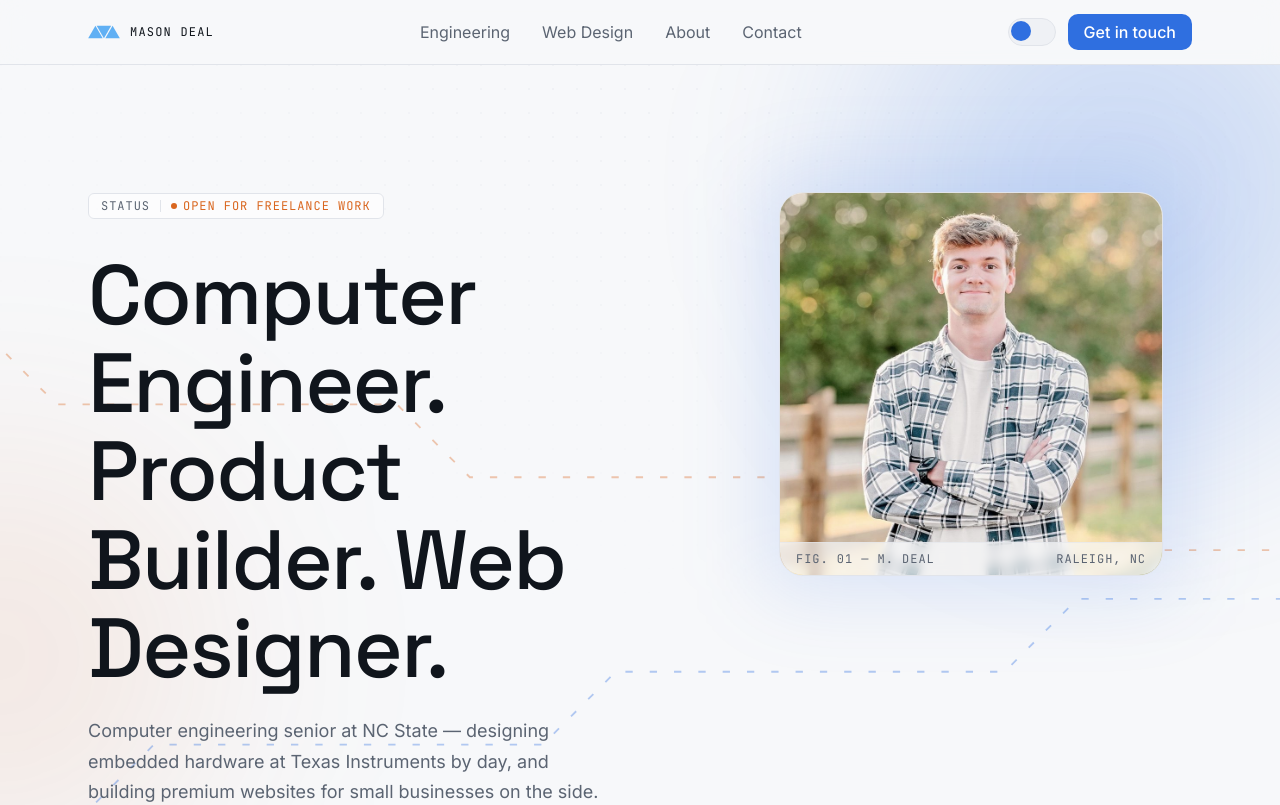
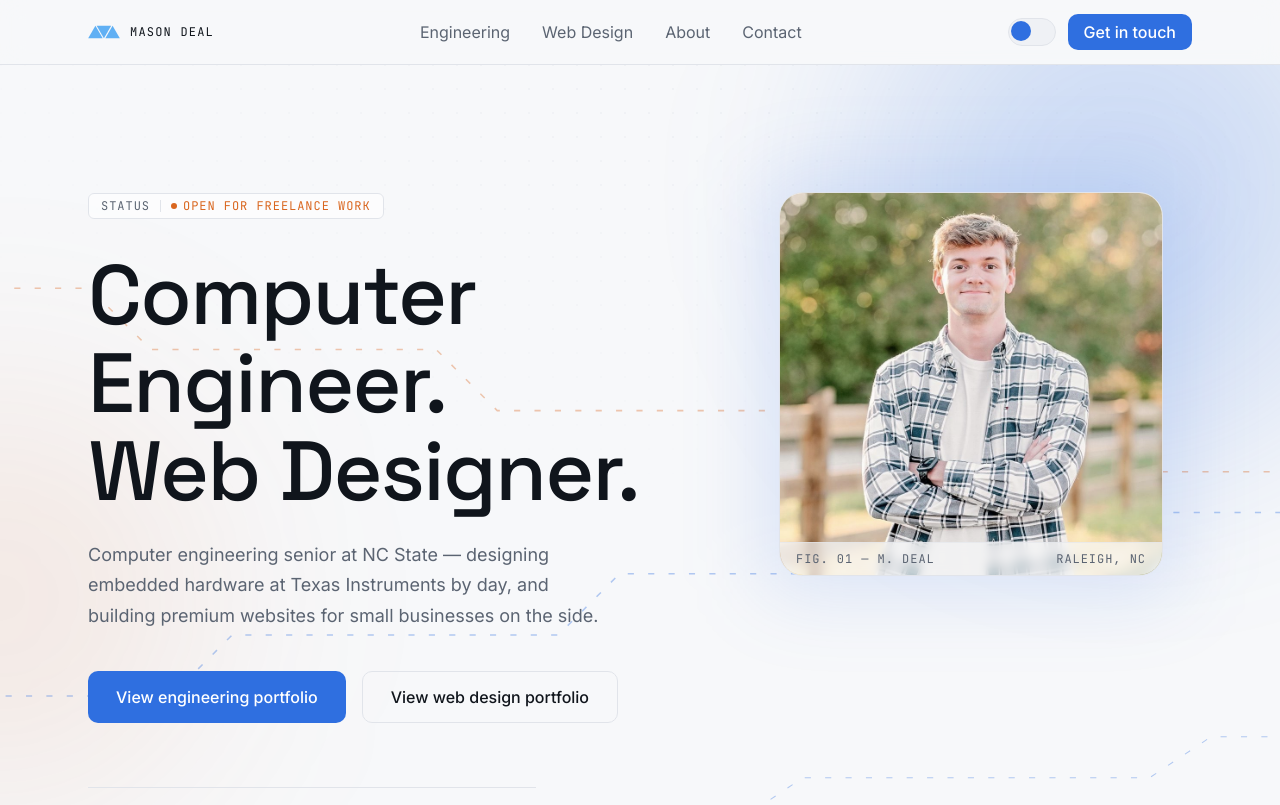
Before and after one commit to mdeal871/portfolio, a Next.js app: page / in a window 1280 px wide. Shown: the top 805 px of the page. Built offline with nearby package versions, Linux system fonts and the light colour scheme.

Commit message:
Updated hero title again

```diff
--- a/components/sections/hero.tsx
+++ b/components/sections/hero.tsx
@@ -35,7 +35,7 @@ export function Hero() {
               variants={fadeUp}
               className="font-display text-display-xl text-text max-w-xl text-balance"
             >
-              Computer Engineer. Product Builder. Web Designer.
+              Computer Engineer. Web Designer.
             </motion.h1>
 
             <motion.p
```
